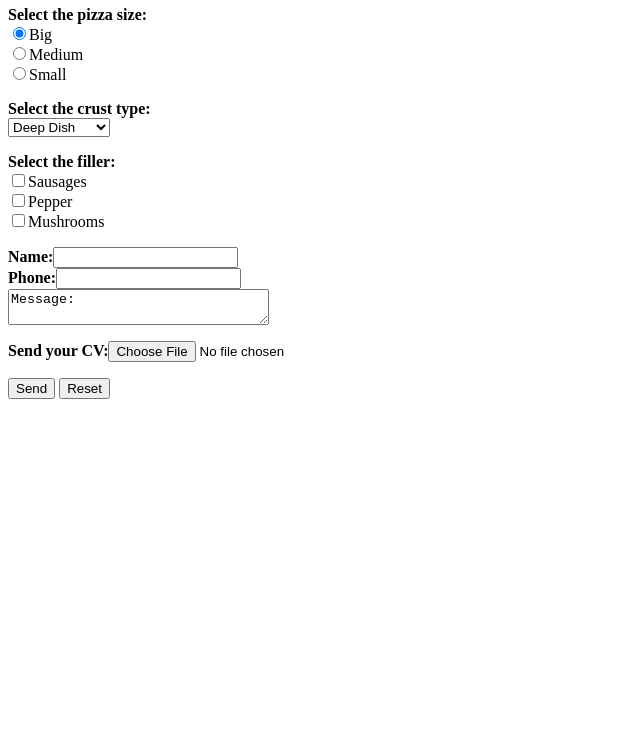
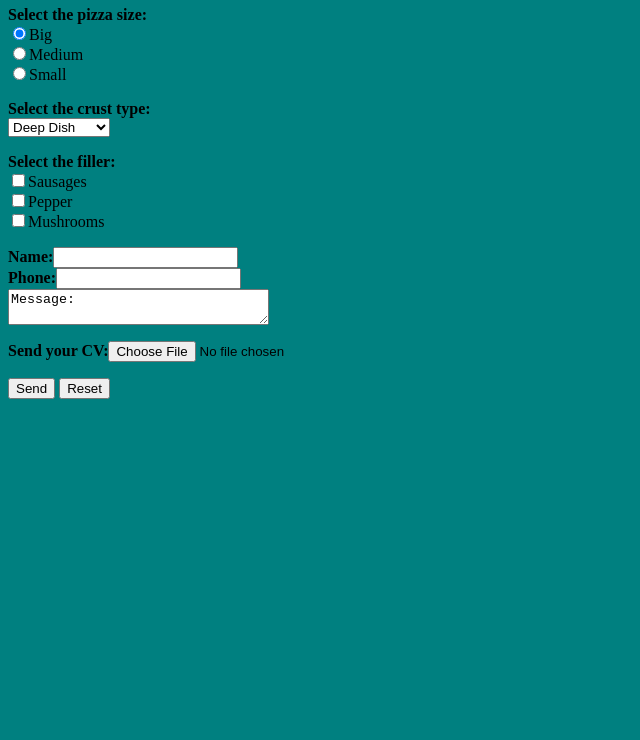
Before and after one commit to dishnamol/dishnamol.github.io, a plain HTML site: page index.html in a window 1280 px wide. Shown: the part 60-800 px from the top of the page, without its empty margins (0-640 px from the left). Drawn offline with Linux system fonts and the light colour scheme.

Commit message:
Update index.html

```diff
--- a/index.html
+++ b/index.html
@@ -3,7 +3,7 @@
   <title>HTML form</title>
   <link rel="manifest" href="./manifest.json">
 </head>
-<body>
+<body bgcolor="teal">
   <h1>Order pizza!</h1>
     <form method="POST" action="mailto:pizza@pizza.com" name="pizza" id="pizza">
       <p><strong>Select the pizza size:</strong><br />
```
